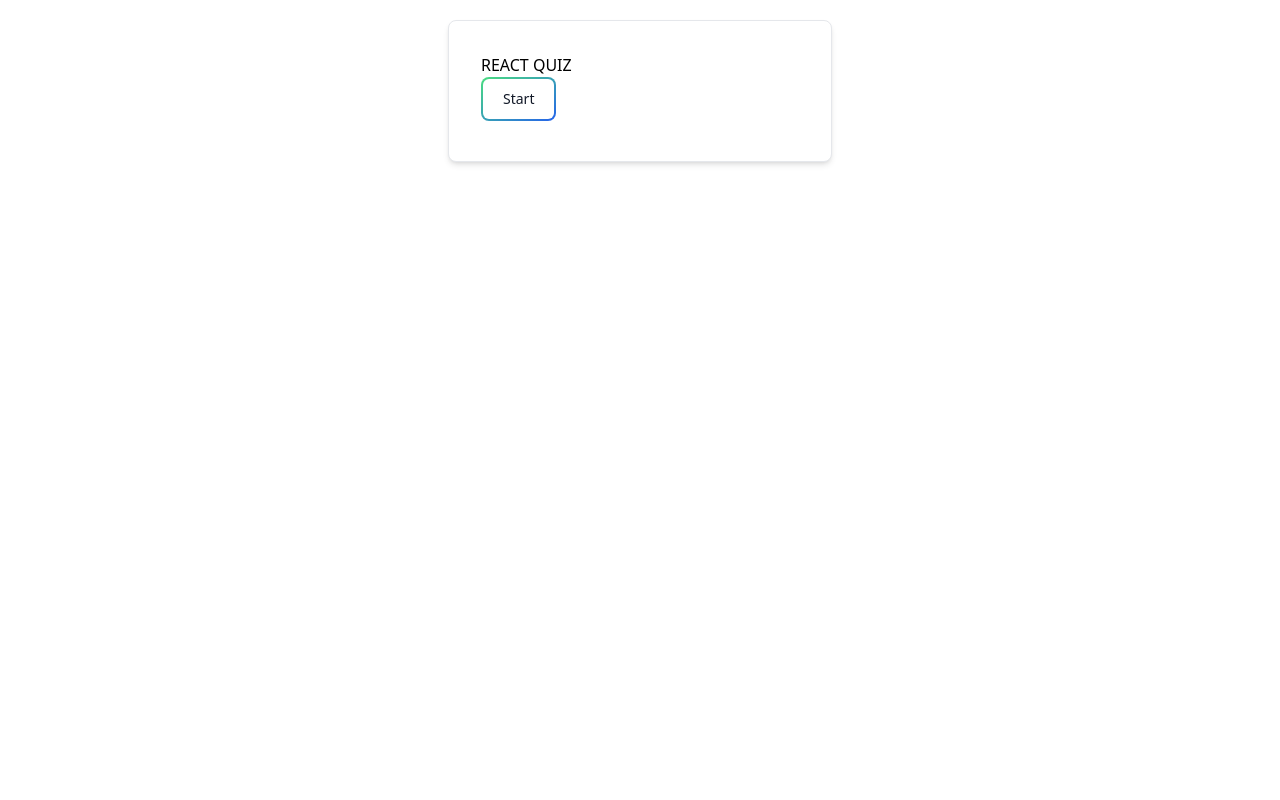
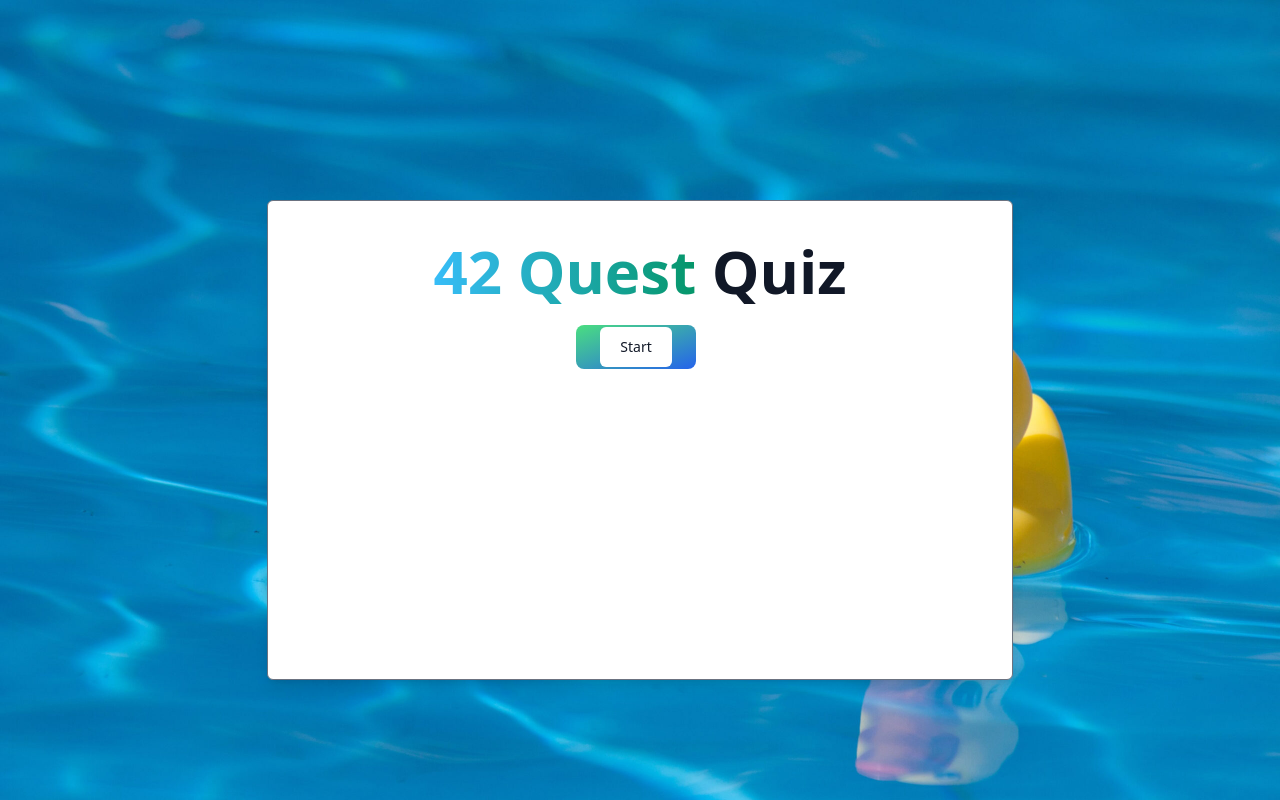
Before and after one commit to iflis7/42quest, a React (Vite) app: page / in a window 1280 px wide. Built offline with nearby package versions, Linux system fonts and the light colour scheme.

Commit message:
API implementation Done. Need error handeling and styling.

```diff
--- a/index.html
+++ b/index.html
@@ -2,13 +2,13 @@
 <html lang="en">
   <head>
     <meta charset="UTF-8" />
-    <link rel="icon" type="image/svg+xml" href="/vite.svg" />
+    <link rel="icon" type="image/svg+xml" href="/42.png" />
     <!-- Google fonts -->
     <link rel="preconnect" href="https://fonts.googleapis.com">
     <link rel="preconnect" href="https://fonts.gstatic.com" crossorigin>
     <link href="https://fonts.googleapis.com/css2?family=Press+Start+2P&display=swap" rel="stylesheet">
     <meta name="viewport" content="width=device-width, initial-scale=1.0" />
-    <title>Vite + React + TS</title>
+    <title>42Quest</title>
   </head>
   <body>
     <div id="root"></div>
--- a/src/App.tsx
+++ b/src/App.tsx
@@ -1,104 +1,13 @@
-import { useState } from 'react';
-import Questions from './components/Questions';
-import { fetchQuizQuestions } from './API';
-import { QuestionState, Difficulty } from './API';
+import Quiz from './components/Quiz';
 import './index.css';
 
-const TOTAL_QUESTIONS = 10;
-
-type AnswerObject = {
-  question: string;
-  answer: string;
-  correct: boolean;
-  correctAnswer: string;
-};
-
 function App() {
-  const [loading, setLoading] = useState(false);
-  const [questions, setQuestions] = useState<QuestionState[]>([]);
-  const [number, setNumber] = useState(0);
-  const [userAnswers, setUserAnswers] = useState<AnswerObject[]>([]);
-  const [score, setScore] = useState(0);
-  const [gameOver, setGameOver] = useState(true);
-
-  console.log('Res: ', questions);
-
-  const startTrivia = async () => {
-    setLoading(true);
-    setGameOver(false);
-
-    const newQuestions = await fetchQuizQuestions(
-      TOTAL_QUESTIONS,
-      Difficulty.EASY // TODO add error handling
-    );
-
-    setQuestions(newQuestions);
-    setScore(0);
-    setUserAnswers([]);
-    setNumber(0);
-    setLoading(false);
-  };
-
-  const checkAnswer = (e: React.MouseEvent<HTMLButtonElement>) => {
-
-  };
-
-  const nextQuestion = () => {
-
-  };
-
   return (
     <div
-      className='App flex-col  w-full mx-auto mt-5 max-w-sm p-4 bg-white border border-gray-200
-      rounded-lg shadow-md sm:p-6 md:p-8 dark:bg-gray-800 dark:border-gray-700'
+      className="App flex items-center pt-20 bg-[url('/public/bg.jpg')] bg-cover dark:bg-gray-800
+      h-screen w-full"
     >
-      <h1>REACT QUIZ</h1>
-      {gameOver || userAnswers.length === TOTAL_QUESTIONS ? (
-        <button
-          className='inline-flex items-center justify-center p-0.5 mb-2 mr-2
-      overflow-hidden text-sm font-medium text-gray-900 rounded-lg
-      group bg-gradient-to-br from-green-400 to-blue-600 group-hover:from-green-400
-       group-hover:to-blue-600 hover:text-white dark:text-white focus:ring-4
-       focus:outline-none focus:ring-green-200 dark:focus:ring-green-800'
-          onClick={startTrivia}
-        >
-          <span className='relative px-5 py-2.5 transition-all ease-in duration-75 bg-white dark:bg-gray-900 rounded-md group-hover:bg-opacity-0'>
-            Start{' '}
-          </span>
-        </button>
-      ) : null}
-
-      {!gameOver ? <p className='score'>Score:</p> : null}
-      {loading ? <p>Loading Quests...</p> : null}
-      {!loading && !gameOver ? (
-        <Questions
-          key={questions[number].question}
-          questionNr={number + 1}
-          totalQuestions={TOTAL_QUESTIONS}
-          question={questions[number].question}
-          answers={questions[number].answers}
-          userAnswer={userAnswers ? userAnswers[number] : undefined}
-          callback={checkAnswer}
-        />
-      ) : null}
-
-      {!gameOver &&
-      !loading &&
-      userAnswers.length === number + 1 &&
-      number !== TOTAL_QUESTIONS - 1 ? (
-        <button
-          className='relative inline-flex items-center justify-center p-0.5 mb-2 mr-2
-      overflow-hidden text-sm font-medium text-gray-900 rounded-lg
-      group bg-gradient-to-br from-green-400 to-blue-600 group-hover:from-green-400
-       group-hover:to-blue-600 hover:text-white dark:text-white focus:ring-4 focus:outline-none
-        focus:ring-green-200 dark:focus:ring-green-800'
-          onClick={nextQuestion}
-        >
-          <span className='relative px-5 py-2.5 transition-all ease-in duration-75 bg-white dark:bg-gray-900 rounded-md group-hover:bg-opacity-0'>
-            Next Quest{' '}
-          </span>
-        </button>
-      ) : null}
+      <Quiz />
     </div>
   );
 }
--- a/src/components/Questions.tsx
+++ b/src/components/Questions.tsx
@@ -1,25 +1,30 @@
 import React from 'react';
+import { AnswerObject } from '../API';
 
 type QuestionsProps = {
   question: string;
   answers: string[];
   callback: any;
-  userAnswer: any;
+  userAnswer: AnswerObject | undefined;
   questionNr: number;
   totalQuestions: number;
 };
 
 const Questions: React.FC<QuestionsProps> = (props: QuestionsProps) => {
   return (
-    <div>
-      <p className='number'>
-        Question: ({props.questionNr} / {props.totalQuestions})
+    <div className='flex flex-col items-center'>
+      <p className='number '>
+        Question: {props.questionNr} / {props.totalQuestions}
       </p>
       <p dangerouslySetInnerHTML={{ __html: props.question }} />
       <div>
         {props.answers.map((answer) => (
           <div key={answer}>
-            <button disabled={props.userAnswer} value={answer} onClick={props.callback}>
+            <button
+              disabled={props.userAnswer ? true : false}
+              value={answer}
+              onClick={props.callback}
+            >
               <span dangerouslySetInnerHTML={{ __html: answer }} />
             </button>
           </div>
--- /dev/null
+++ b/src/components/Quiz.tsx
@@ -0,0 +1,124 @@
+import { useState } from 'react';
+import Questions from '../components/Questions';
+import { AnswerObject, fetchQuizQuestions } from '../API';
+import { QuestionState, Difficulty } from '../API';
+
+
+const TOTAL_QUESTIONS = 10;
+
+function Quiz() {
+  const [loading, setLoading] = useState(false);
+  const [questions, setQuestions] = useState<QuestionState[]>([]);
+  const [number, setNumber] = useState(0);
+  const [userAnswers, setUserAnswers] = useState<AnswerObject[]>([]);
+  const [score, setScore] = useState(0);
+  const [gameOver, setGameOver] = useState(true);
+
+  console.log('Res: ', questions);
+
+  const startTrivia = async () => {
+    setLoading(true);
+    setGameOver(false);
+
+    const newQuestions = await fetchQuizQuestions(
+      TOTAL_QUESTIONS,
+      Difficulty.EASY // TODO add error handling
+    );
+
+    setQuestions(newQuestions);
+    setScore(0);
+    setUserAnswers([]);
+    setNumber(0);
+    setLoading(false);
+  };
+
+  const checkAnswer = (e: React.MouseEvent<HTMLButtonElement>) => {
+    if (!gameOver) {
+      // Users answer
+      const answer = e.currentTarget.value;
+      // Check answer against correct answer
+      const correct = questions[number].correct_answer === answer;
+      // Add score if answer is correct
+      if (correct) setScore((prev) => prev + 1);
+      // Save answer in the array for user answers
+      const answerObject = {
+        question: questions[number].question,
+        answer,
+        correct,
+        correctAnswer: questions[number].correct_answer,
+      };
+      setUserAnswers((prev) => [...prev, answerObject]);
+    }
+  };
+
+  const nextQuestion = () => {
+    // Move on to the next question if not the last question
+    const nextQuestion = number + 1;
+
+    if (nextQuestion === TOTAL_QUESTIONS) {
+      setGameOver(true);
+    } else {
+      setNumber(nextQuestion);
+    }
+  };
+
+  return (
+    <div
+      className="flex flex-col items-center mx-auto p-4 bg-white border border-gray-500
+      rounded-md w-11/12 sm:w-10/12 md:w-9/12 lg:w-8/12 xl:w-7/12 2xl:w-6/12
+      shadow-lg h-2/3 sm:p-6 md:p-8"
+    >
+      <h1 className="m-2 text-3xl font-extrabold text-gray-900 dark:text-black
+      md:text-5xl lg:text-6xl"><span className="text-transparent bg-clip-text bg-gradient-to-r
+       to-emerald-600 from-sky-400">42 Quest</span> Quiz </h1>
+      {gameOver || userAnswers.length === TOTAL_QUESTIONS ? (
+        <button
+          className='flex p-0.5 mb-2 mr-2 mt-4 px-6
+      overflow-hidden text-sm font-medium text-gray-900 rounded-lg
+      group bg-gradient-to-br from-green-400 to-blue-600 group-hover:from-green-400
+       group-hover:to-blue-600 hover:text-white dark:text-white focus:ring-4
+       focus:outline-none focus:ring-green-200 dark:focus:ring-green-800'
+          onClick={startTrivia}
+        >
+          <span className='relative px-5 py-2.5 transition-all ease-in duration-75 bg-white dark:bg-gray-900 rounded-md group-hover:bg-opacity-0'>
+            Start{' '}
+          </span>
+        </button>
+      ) : null}
+
+      {!gameOver ? <h4 className="flex text-2xl py-2 font-bold text-black">Score: {score}</h4> : null}
+      {loading ? <p>Loading Quests...</p> : null}
+      {!loading && !gameOver ? (
+        <Questions
+          key={questions[number].question}
+          questionNr={number + 1}
+          totalQuestions={TOTAL_QUESTIONS}
+          question={questions[number].question}
+          answers={questions[number].answers}
+          userAnswer={userAnswers ? userAnswers[number] : undefined}
+          callback={checkAnswer}
+        />
+      ) : null}
+
+      {!gameOver &&
+      !loading &&
+      userAnswers.length === number + 1 &&
+      number !== TOTAL_QUESTIONS - 1 ? (
+        <button
+          className='relative inline-flex items-center justify-center p-0.5 mb-2 mr-2
+      overflow-hidden text-sm font-medium text-gray-900 rounded-lg
+      group bg-gradient-to-br from-green-400 to-blue-600 group-hover:from-green-400
+       group-hover:to-blue-600 hover:text-white dark:text-white focus:ring-4 focus:outline-none
+        focus:ring-green-200 dark:focus:ring-green-800'
+          onClick={nextQuestion}
+        >
+          <span className='relative px-5 py-2.5 transition-all ease-in duration-75 bg-white dark:bg-gray-900 rounded-md group-hover:bg-opacity-0'>
+            Next Quest{' '}
+          </span>
+        </button>
+      ) : null}
+    </div>
+  );
+}
+
+export default Quiz;
--- a/tailwind.config.cjs
+++ b/tailwind.config.cjs
@@ -1,11 +1,12 @@
 /** @type {import('tailwindcss').Config} */
 module.exports = {
-  content: [
-    "./index.html",
-    "./src/**/*.{js,ts,jsx,tsx}",
-  ],
+  content: ['./index.html', './src/**/*.{js,ts,jsx,tsx}'],
   theme: {
-    extend: {},
+    extend: {
+      backgroundImage: {
+        'hero-pattern': "url('/public/bg.jpg')",
+      },
+    },
   },
   plugins: [],
-}
+};
```
Also changed, not shown: src/API.ts (+7 -0 lines), public/42.png (added), public/bg.jpg (added).
